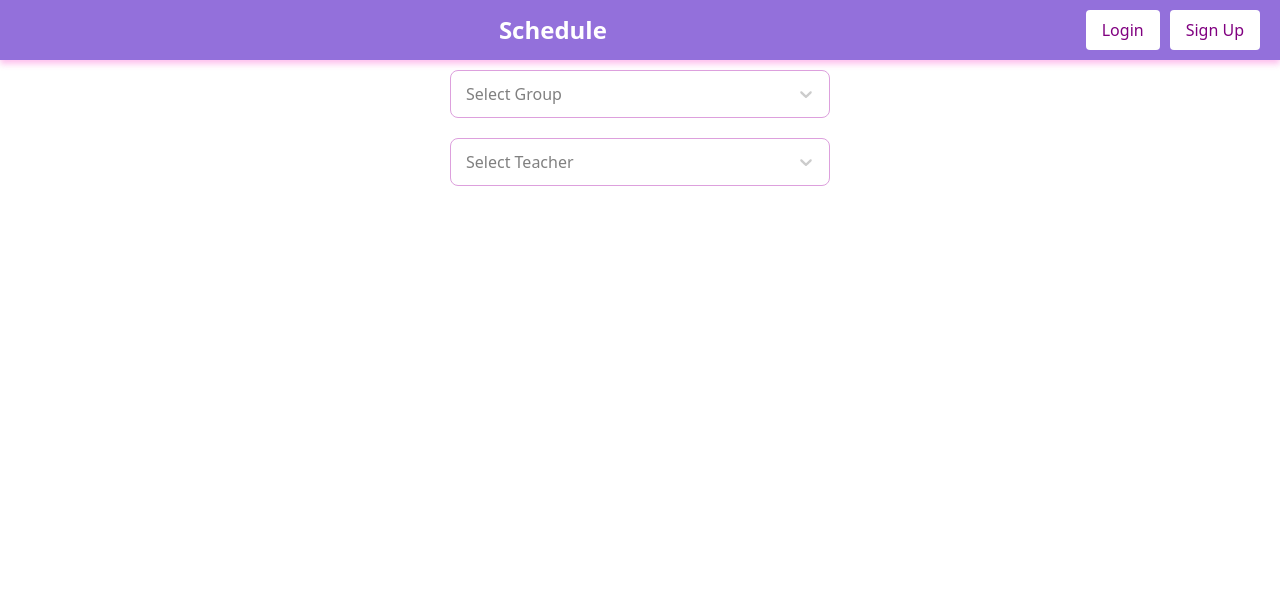
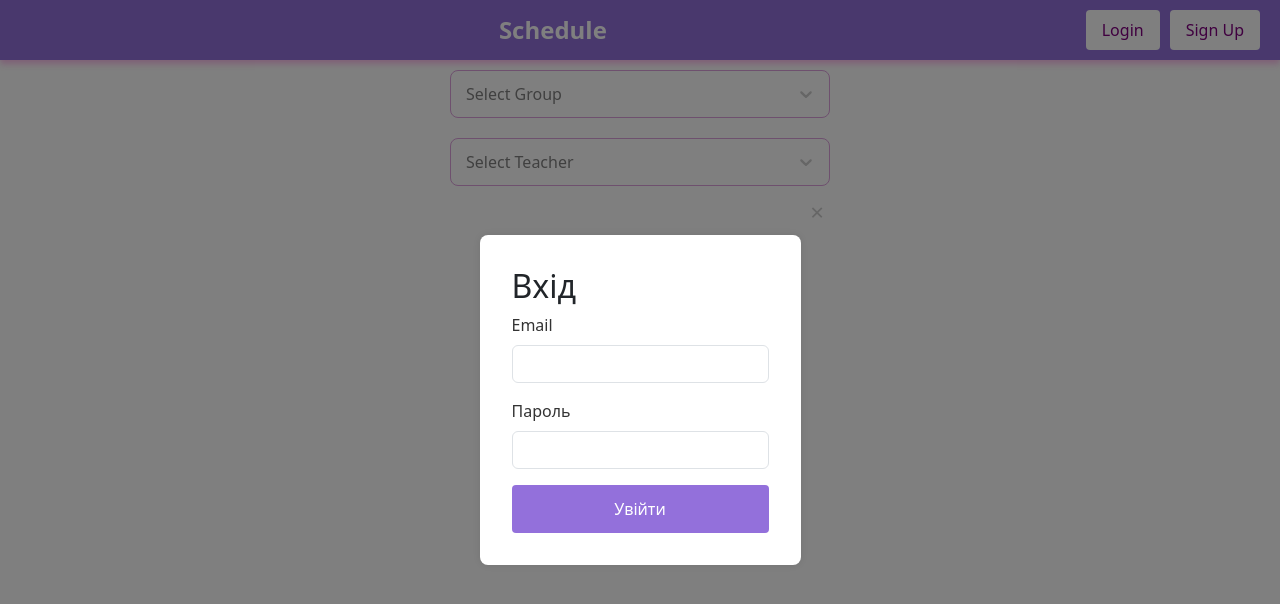
Before and after one commit to uzineck/chmnu_schedule_app_frontend, a React (Vite) app: page / in a window 1280 px wide. Both pictures are taken after a click on the button "Login". Shown: the top 604 px of the page. Built offline with nearby package versions, Linux system fonts and the light colour scheme; no server answers.

Commit message:
add login form

```diff
--- a/package.json
+++ b/package.json
@@ -12,7 +12,9 @@
   "dependencies": {
     "@reduxjs/toolkit": "^2.3.0",
     "@types/qs": "^6.9.17",
+    "@types/yup": "^0.29.14",
     "bootstrap": "^5.3.3",
+    "formik": "^2.4.6",
     "qs": "^6.13.0",
     "react": "^18.3.1",
     "react-bootstrap": "^2.10.6",
@@ -21,7 +23,8 @@
     "react-redux": "^9.1.2",
     "react-router-bootstrap": "^0.26.3",
     "react-router-dom": "^6.28.0",
-    "react-select": "^5.8.3"
+    "react-select": "^5.8.3",
+    "yup": "^1.5.0"
   },
   "devDependencies": {
     "@eslint/js": "^9.13.0",
--- a/src/api/index.ts
+++ b/src/api/index.ts
@@ -1,4 +1,4 @@
-import {ApiCallError} from "./errors.ts";
+import { ApiCallError } from "./errors.ts";
 
 const DOMAIN = `${import.meta.env.VITE_API_DOMAIN}`;
 const API = `${DOMAIN}/api`;
--- a/src/components/Header/Header.tsx
+++ b/src/components/Header/Header.tsx
@@ -1,13 +1,41 @@
+import { useState } from "react";
 import "./style.css";
+import Login from "../Login";
+import React from 'react';
 
-export const Header = () => {
+export const Header: React.FC = () => {
+    const [isLoginOpen, setIsLoginOpen] = useState(false);
+
+    const handleLoginClick = () => {
+        setIsLoginOpen(true);
+    };
+
+    const handleCloseLogin = () => {
+        setIsLoginOpen(false);
+    };
+
     return (
+        <>
             <header className="header">
                 <h1 className="header-title">Schedule</h1>
                 <div className="header-buttons">
-                <button className="header-button">Login</button>
+                    <button className="header-button" onClick={handleLoginClick}>
+                        Login
+                    </button>
                     <button className="header-button">Sign Up</button>
                 </div>
             </header>
+
+            {isLoginOpen && (
+                <div className="modal-overlay">
+                    <div className="modal-content">
+                        <button className="modal-close" onClick={handleCloseLogin}>
+                            ×
+                        </button>
+                        <Login onClose={handleCloseLogin} />
+                    </div>
+                </div>
+            )}
+        </>
     );
 };
--- a/src/components/Header/style.css
+++ b/src/components/Header/style.css
@@ -40,3 +40,41 @@
     background-color: #800080; /* Darker green */
     color: white;
 }
+
+/* Додаємо нові стилі для модального вікна */
+.modal-overlay {
+    position: fixed;
+    top: 0;
+    left: 0;
+    right: 0;
+    bottom: 0;
+    background-color: rgba(0, 0, 0, 0.5);
+    display: flex;
+    justify-content: center;
+    align-items: center;
+    z-index: 1000;
+}
+
+.modal-content {
+    background: white;
+    padding: 20px;
+    border-radius: 8px;
+    position: relative;
+    width: 100%;
+    max-width: 400px;
+}
+
+.modal-close {
+    position: absolute;
+    top: 10px;
+    right: 10px;
+    background: none;
+    border: none;
+    font-size: 24px;
+    cursor: pointer;
+    color: #666;
+}
+
+.modal-close:hover {
+    color: #333;
+}
--- /dev/null
+++ b/src/components/Login.css
@@ -0,0 +1,89 @@
+.login-container {
+    max-width: 400px;
+    margin: 2rem auto;
+    padding: 2rem;
+    border-radius: 8px;
+    box-shadow: 0 0 10px rgba(0, 0, 0, 0.1);
+    background-color: white;
+}
+
+.login-form {
+    display: flex;
+    flex-direction: column;
+    gap: 1rem;
+}
+
+.form-group {
+    display: flex;
+    flex-direction: column;
+    gap: 0.5rem;
+}
+
+.form-group label {
+    font-weight: 500;
+    color: #333;
+}
+
+.form-control {
+    padding: 0.75rem;
+    border: 1px solid #ddd;
+    border-radius: 4px;
+    font-size: 1rem;
+}
+
+.form-control:focus {
+    border-color: mediumpurple;
+    outline: none;
+    box-shadow: 0 0 0 2px rgba(147, 112, 219, 0.2);
+}
+
+.error-message {
+    color: #dc3545;
+    font-size: 0.875rem;
+    margin-top: 0.25rem;
+}
+
+.submit-button {
+    padding: 0.75rem;
+    background-color: mediumpurple;
+    color: white;
+    border: none;
+    border-radius: 4px;
+    font-size: 1rem;
+    cursor: pointer;
+    transition: background-color 0.2s;
+}
+
+.submit-button:hover {
+    background-color: #8a2be2;
+}
+
+.submit-button:disabled {
+    background-color: #b19cd9;
+    cursor: not-allowed;
+}
+
+.status-message {
+    padding: 10px;
+    margin: 10px 0;
+    border-radius: 4px;
+    text-align: center;
+}
+
+.status-message.error {
+    background-color: #ffebee;
+    color: #c62828;
+    border: 1px solid #ffcdd2;
+}
+
+.status-message.success {
+    background-color: #e8f5e9;
+    color: #2e7d32;
+    border: 1px solid #c8e6c9;
+}
+
+.status-message.info {
+    background-color: #e3f2fd;
+    color: #1565c0;
+    border: 1px solid #bbdefb;
+}
--- a/src/components/Login.tsx
+++ b/src/components/Login.tsx
@@ -1,8 +1,94 @@
-const Login = () => {
+import { useFormik } from 'formik';
+import * as Yup from 'yup';
+import { login } from '../api/client/auth';
+import './Login.css';
+
+interface LoginProps {
+    onClose: () => void;
+}
+
+const LoginSchema = Yup.object().shape({
+    email: Yup.string()
+        .email('Невірний формат email')
+        .required('Email обов\'язковий'),
+    password: Yup.string()
+        .required('Пароль обов\'язковий'),
+});
+
+const Login = ({ onClose }: LoginProps) => {
+    const formik = useFormik({
+        initialValues: {
+            email: '',
+            password: '',
+        },
+        validationSchema: LoginSchema,
+        onSubmit: async (values, { setSubmitting, setStatus }) => {
+            try {
+                const response = await login({
+                    email: values.email,
+                    password: values.password
+                });
+
+                if (response.data?.token?.access) {
+                    localStorage.setItem('accessToken', response.data.token.access);
+
+                    console.log('Успішний вхід:', response);
+                    onClose();
+                } else {
+                    setStatus('Помилка: токени не отримано');
+                }
+            } catch (error) {
+                console.error('Помилка входу:', error);
+                setStatus('Невірний email або пароль');
+            } finally {
+                setSubmitting(false);
+            }
+        },
+    });
+
     return (
-        <>
-        Login
-        </>
+        <div className="login-container">
+            <h2>Вхід</h2>
+            <form onSubmit={formik.handleSubmit} className="login-form">
+                <div className="form-group">
+                    <label htmlFor="email">Email</label>
+                    <input
+                        id="email"
+                        type="email"
+                        className="form-control"
+                        {...formik.getFieldProps('email')}
+                    />
+                    {formik.touched.email && formik.errors.email && (
+                        <div className="error-message">{formik.errors.email}</div>
+                    )}
+                </div>
+
+                <div className="form-group">
+                    <label htmlFor="password">Пароль</label>
+                    <input
+                        id="password"
+                        type="password"
+                        className="form-control"
+                        {...formik.getFieldProps('password')}
+                    />
+                    {formik.touched.password && formik.errors.password && (
+                        <div className="error-message">{formik.errors.password}</div>
+                    )}
+                </div>
+
+                {formik.status && (
+                    <div className="error-message">{formik.status}</div>
+                )}
+
+                <button
+                    type="submit"
+                    className="submit-button"
+                    disabled={formik.isSubmitting}
+                >
+                    {formik.isSubmitting ? 'Вхід...' : 'Увійти'}
+                </button>
+            </form>
+        </div>
     );
 };
 
--- a/src/models/client/Token.ts
+++ b/src/models/client/Token.ts
@@ -1,4 +1,4 @@
 export interface Token {
-    access_token: string;
-    refresh_token: string;
+    access: string;
+    refresh: string;
 }
--- a/vite.config.ts
+++ b/vite.config.ts
@@ -12,4 +12,7 @@ export default defineConfig({
       usePolling: true,
     }
   },
+  resolve: {
+    preserveSymlinks: true
+  }
 })
```
Also changed, not shown: docker_compose/app.dev.yaml (+2 -5 lines), src/models/client/ClientPrivate.ts (+6 -2 lines), src/models/client/ClientWithToken.ts (+6 -3 lines), 1 other file (tests, documents, lock files or other folders). Lines whose indentation alone changed are shown as unchanged.
